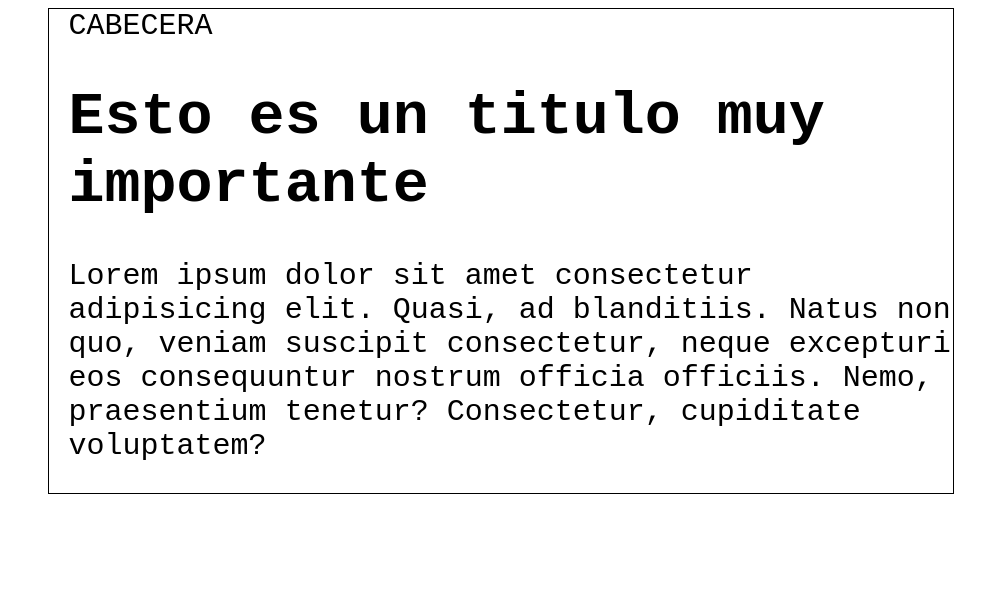
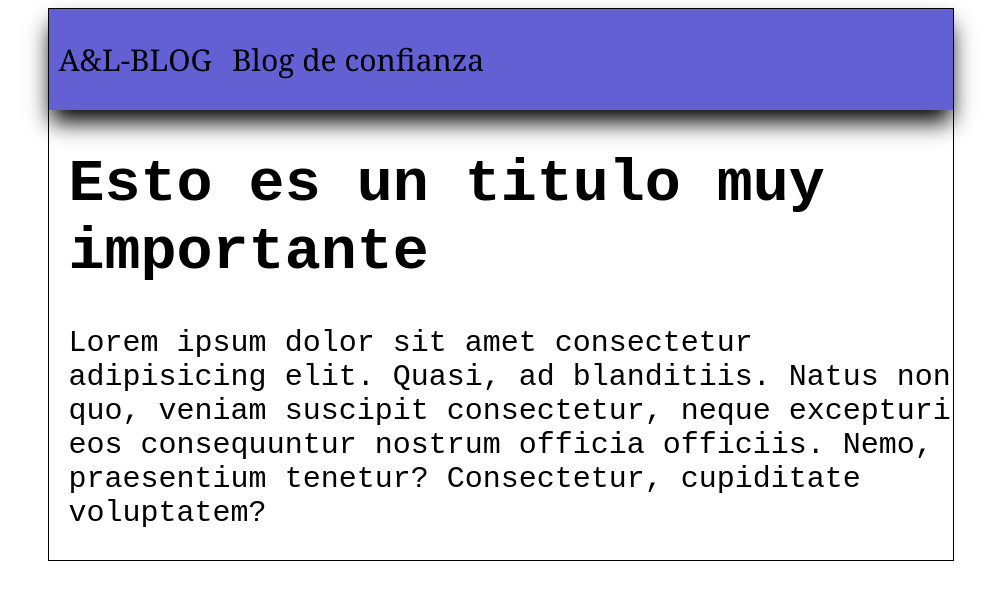
Before and after one commit to amandio96/AyL-Blog, a plain HTML site: page index.html in a window 1280 px wide. Shown: the whole page, without its empty margins (139-1140 px from the left). Drawn offline with Linux system fonts and the light colour scheme.

Commit message:
Ready header blogpost A&L

```diff
--- a/css/style.css
+++ b/css/style.css
@@ -13,3 +13,22 @@ body {
     color: black;
     padding-left: 20px;
 }
+
+.cabecera {
+    box-shadow: 0px 14px 22px -2px rgba(0,0,0,1);
+    background-color: #6360d4;
+    margin-left: -20px;
+    padding: 0px 10px;
+    font-family: Cambria, Cochin, Georgia, Times, 'Times New Roman', serif;
+    display: flex;
+}
+
+.title {
+    margin-left: 20px;
+}
+
+.title:hover{
+    cursor: pointer;
+    color: cornsilk;
+    transition: .8s;
+}
--- a/index.html
+++ b/index.html
@@ -10,7 +10,12 @@
     <div class="container">
 
         <div class="cabecera">
-            CABECERA
+            <p>
+                A&L-BLOG
+            </p>
+            <p class="title">
+                Blog de confianza
+            </p>
         </div>
 
         <h1>Esto es un titulo muy importante</h1>
```
Also changed, not shown: apuntes.txt (added).
